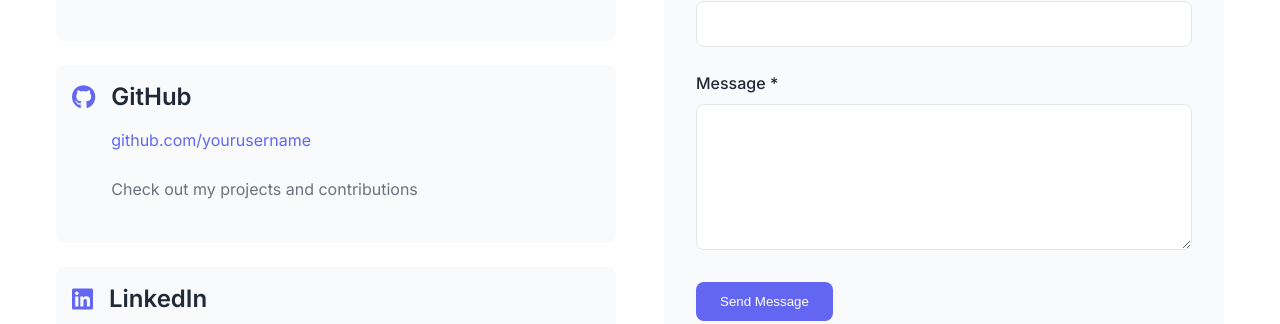
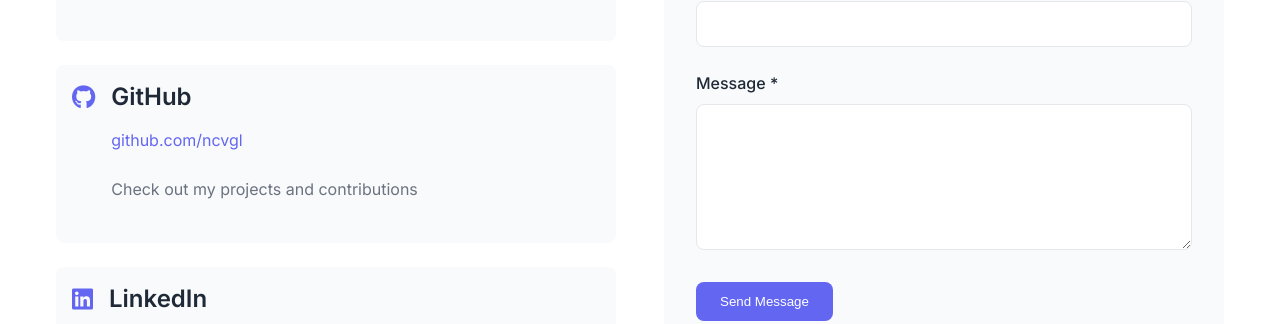
Before and after one commit to ncvgl/ncvgl.github.io, a Jekyll site: the page built from contact.html, in a window 1280 px wide and 900 px high, scrolled down 536 px. Shown: the part 130-454 px from the top of the window. Built offline with Jekyll 4.4.1, drawn with Linux system fonts in a browser that asks for light colours.

Commit message:
Update site configuration with new GitHub username and repository details
Co-authored-by: nathan.cavaglione <nathan.cavaglione@gmail.com>

```diff
--- a/_config.yml
+++ b/_config.yml
@@ -2,7 +2,7 @@ title: AI Research Blog
 description: Exploring the latest developments in artificial intelligence and machine learning
 author: AI Researcher
 email: your-email@example.com
-url: "https://yourusername.github.io/your-repo-name"
+url: "https://ncvgl.github.io/ai-research-blog"
 baseurl: ""
 
 # Build settings
@@ -45,7 +45,7 @@ exclude:
 
 # Social media
 social:
-  github: yourusername
+  github: ncvgl
   twitter: yourusername
   linkedin: yourusername
 
--- a/about.html
+++ b/about.html
@@ -121,7 +121,7 @@ title: About
                         <i class="fas fa-envelope"></i>
                         Send Email
                     </a>
-                    <a href="https://github.com/yourusername" class="btn btn-secondary" target="_blank">
+                    <a href="https://github.com/ncvgl" class="btn btn-secondary" target="_blank">
                         <i class="fab fa-github"></i>
                         GitHub
                     </a>
--- a/contact.html
+++ b/contact.html
@@ -30,7 +30,7 @@ title: Contact
                             <i class="fab fa-github"></i>
                             <div>
                                 <h3>GitHub</h3>
-                                <p><a href="https://github.com/yourusername" target="_blank">github.com/yourusername</a></p>
+                                <p><a href="https://github.com/ncvgl" target="_blank">github.com/ncvgl</a></p>
                                 <p>Check out my projects and contributions</p>
                             </div>
                         </div>
--- a/robots.txt
+++ b/robots.txt
@@ -1,4 +1,4 @@
 User-agent: *
 Allow: /
 
-Sitemap: https://yourusername.github.io/your-repo-name/sitemap.xml
+Sitemap: https://ncvgl.github.io/ai-research-blog/sitemap.xml
```
